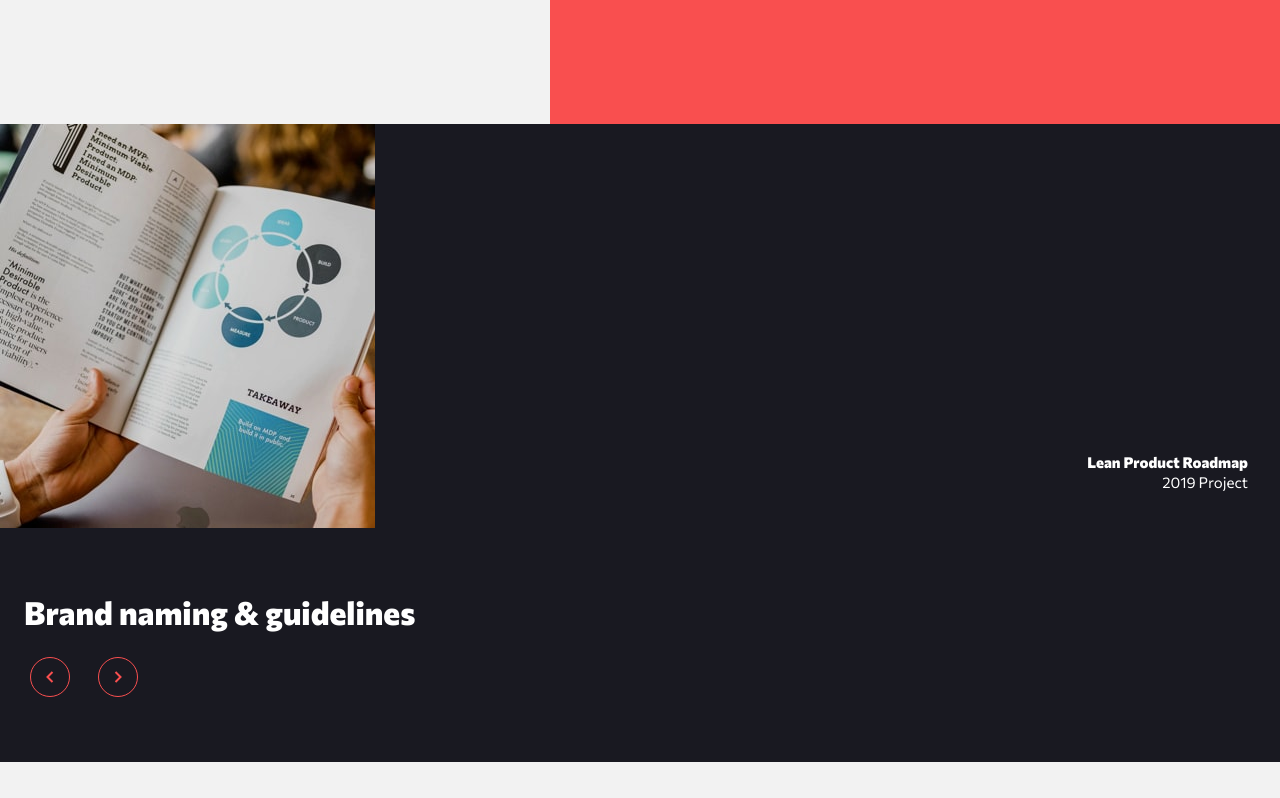
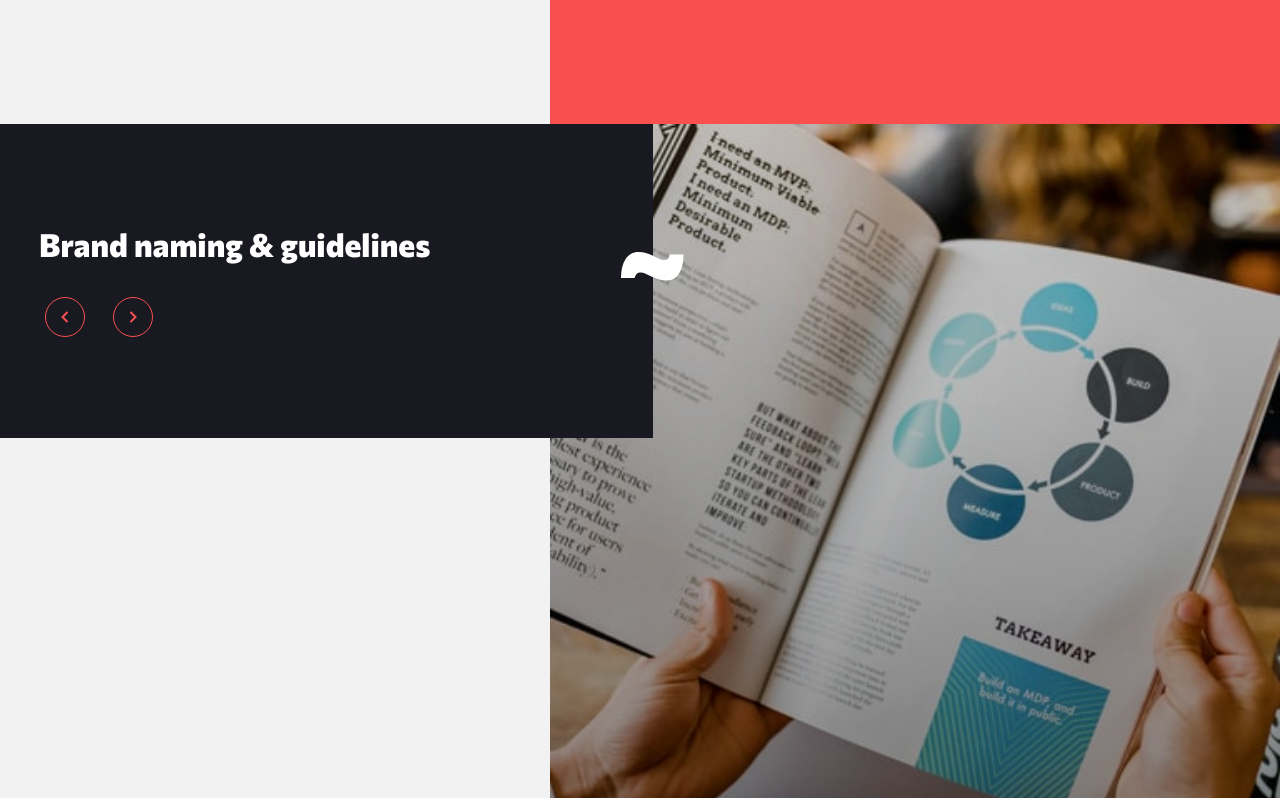
Before and after one commit to Oleksandr-Berd/creative-agency, a React (Create React App) app: page / in a window 1280 px wide. Shown: the part 1782-2580 px from the top of the page. Built offline with nearby package versions, Linux system fonts and the light colour scheme.

Commit message:
projects section tab is done

```diff
--- a/src/components/Projects/Projects.tsx
+++ b/src/components/Projects/Projects.tsx
@@ -1,11 +1,16 @@
+import { useState } from "react";
+import { useMediaQuery } from "usehooks-ts";
+
 import * as SC from "./ProjectsStyled";
-import { useState } from "react";
 import { projects } from "../../db/projectsDb";
 import { ReactComponent as Next } from "../../assets/images/desktop/icon-arrow-next.svg";
 import { ReactComponent as Prev } from "../../assets/images/desktop/icon-arrow-previous.svg";
+import whiteWaveTab from '../../assets/images/tablet/white_wave.svg'
 
 const Projects: React.FC = () => {
   const [currentProject, setCurrentProject] = useState(0);
+
+const isTablet = useMediaQuery("(min-width:768px)")
 
   const handleProject = {
     increment: () => {
@@ -21,15 +26,15 @@ const Projects: React.FC = () => {
   };
 
   return (
-    <section id="projects">
+    <SC.CommonCon id="projects">
       <SC.ImageCon>
-        <img src={projects[currentProject].image} alt="project" />
+        <img src={isTablet ? projects[currentProject].image.tab : projects[currentProject].image.mob} alt="project" />
         <SC.TitleCon>
           <SC.Title>{projects[currentProject].title}</SC.Title>
           <SC.Date>{projects[currentProject].date}</SC.Date>
         </SC.TitleCon>
       </SC.ImageCon>
-      <SC.BottomCon>
+      <SC.BottomCon bg={isTablet ? whiteWaveTab : ""}>
         <SC.SectionTitle>Brand naming & guidelines</SC.SectionTitle>
         <SC.ButtonCon>
           <button onClick={handleProject.decrement}>
@@ -40,7 +45,7 @@ const Projects: React.FC = () => {
           </button>
         </SC.ButtonCon>
       </SC.BottomCon>
-    </section>
+    </SC.CommonCon>
   );
 };
 
--- a/src/components/Projects/ProjectsStyled.ts
+++ b/src/components/Projects/ProjectsStyled.ts
@@ -1,10 +1,40 @@
 import styled from "@emotion/styled";
+import { IStyles } from "../../utils/interfaces";
+
+export const CommonCon = styled.section`
+  @media (min-width: 768px) {
+    position: relative;
+
+    background-color: #f2f2f2;
+
+    text-align: right;
+  }
+`;
 
 export const ImageCon = styled.div`
   position: relative;
 
   background-color: #191921;
-`
+
+  @media (min-width: 768px) {
+    display: inline-block;
+
+width: 57%;
+
+    & > img{
+        width: 100%;
+    }
+
+    &::before{
+        content: " ";
+        position: absolute;
+        z-index: 1;
+        width: 100%;
+        height: 100%;
+        background: linear-gradient(rgba(0, 0, 0, 0), rgba(0, 0, 0, 0.4));
+    }
+  }
+`;
 
 export const TitleCon = styled.div`
   position: absolute;
@@ -15,7 +45,7 @@ bottom: 0;
   transform: translateX(-32px) translateY(-35px);
 
   text-align: right;
-`
+`;
 
 export const Title = styled.h3`
   font-family: "ComExtraBold";
@@ -23,7 +53,7 @@ font-size: 15px;
   line-height: 1.33;
 
   color: #fff;
-`
+`;
 
 export const Date = styled.p`
   font-family: "ComReg";
@@ -31,16 +61,40 @@ font-size: 15px;
   line-height: 1.33;
 
   color: #fff;
-`
+`;
 
-export const BottomCon = styled.div`
+export const BottomCon = styled.div<Partial <IStyles>>`
   padding-top: 64px;
   padding-bottom: 64px;
   padding-left: 24px;
   padding-right: 24px;
 
   background-color: #191921;
-`
+
+  @media (min-width: 768px) {
+    position: absolute;
+    top: 0;
+    left: 0;
+    z-index: 2;
+
+    width: 51%;
+
+    padding-top: 100px;
+    padding-bottom: 100px;
+    padding-left: 39px;
+
+    text-align: left;
+
+    &::after{
+        content: url(${props => props.bg});
+        position: absolute;
+        top: 0;
+        right: 0;
+
+        transform: translateY(128px) translateX(31px);
+    }
+  }
+`;
 
 export const SectionTitle = styled.h2`
   margin-bottom: 24px;
@@ -50,16 +104,19 @@ font-size: 32px;
   line-height: 1.25;
 
   color: #fff;
-`
+
+  @media (min-width: 768px){
+    margin-bottom: 32px;
+  }
+`;
 
 export const ButtonCon = styled.div`
-
-& > *{
+  & > * {
     background-color: transparent;
     border: none;
   }
 
-& > button:first-of-type{
+  & > button:first-of-type {
     margin-right: 16px;
   }
-`
+`;
--- a/src/db/projectsDb.ts
+++ b/src/db/projectsDb.ts
@@ -1,24 +1,33 @@
-import imgProj1 from '../assets/images/mobile/image-slide-1.jpg'
-import imgProj2 from '../assets/images/mobile/image-slide-2.jpg'
-import imgProj3 from '../assets/images/mobile/image-slide-3.jpg'
+import imgProj1 from "../assets/images/mobile/image-slide-1.jpg";
+import imgProjTab1 from "../assets/images/tablet/image-slide-1.jpg";
+import imgProjDesk1 from "../assets/images/desktop/image-slide-1.jpg";
+import imgProj2 from "../assets/images/mobile/image-slide-2.jpg";
+import imgProjTab2 from '../assets/images/tablet/image-slide-2.jpg'
+import imgProjDesk2 from '../assets/images/desktop/image-slide-2.jpg'
+import imgProj3 from "../assets/images/mobile/image-slide-3.jpg";
+import imgProjTab3 from '../assets/images/tablet/image-slide-3.jpg'
+import imgProjDesk3 from '../assets/images/desktop/image-slide-3.jpg'
 
-export const projects = [{
-    id:1,
-    image:imgProj1,
-    title:"Lean Product Roadmap",
-    date:"2019 Project"
-},
-{
-    id:2,
-    image:imgProj2,
-    title:"New Majestic Hotel",
-    date:"2018 Project"
-},
-{
-    id:3,
-    image:imgProj3,
-    title:"Crypto Dashboard",
-    date:"2016 Project"
-}
 
-]
+export const projects = [
+  {
+    id: 1,
+    image: { mob: imgProj1, tab: imgProjTab1, desk: imgProjDesk1 },
+    title: "Lean Product Roadmap",
+    date: "2019 Project",
+  },
+  {
+    id: 2,
+    image: { mob: imgProj2, tab: imgProjTab2, desk: imgProjDesk2 },
+
+    title: "New Majestic Hotel",
+    date: "2018 Project",
+  },
+  {
+    id: 3,
+    image: { mob: imgProj3, tab: imgProjTab3, desk: imgProjDesk3 },
+
+    title: "Crypto Dashboard",
+    date: "2016 Project",
+  },
+];
```
Lines whose indentation alone changed are shown as unchanged.
